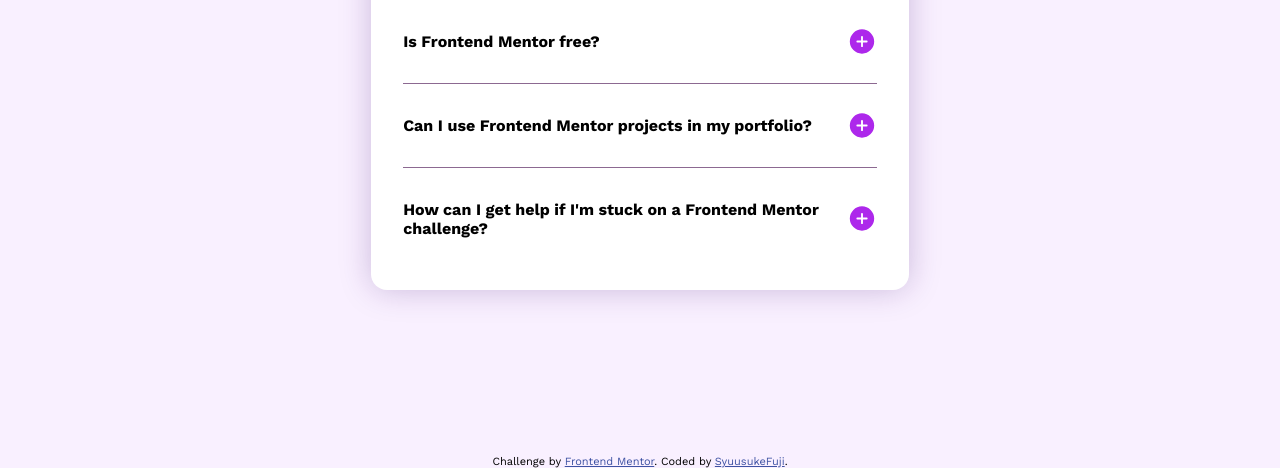
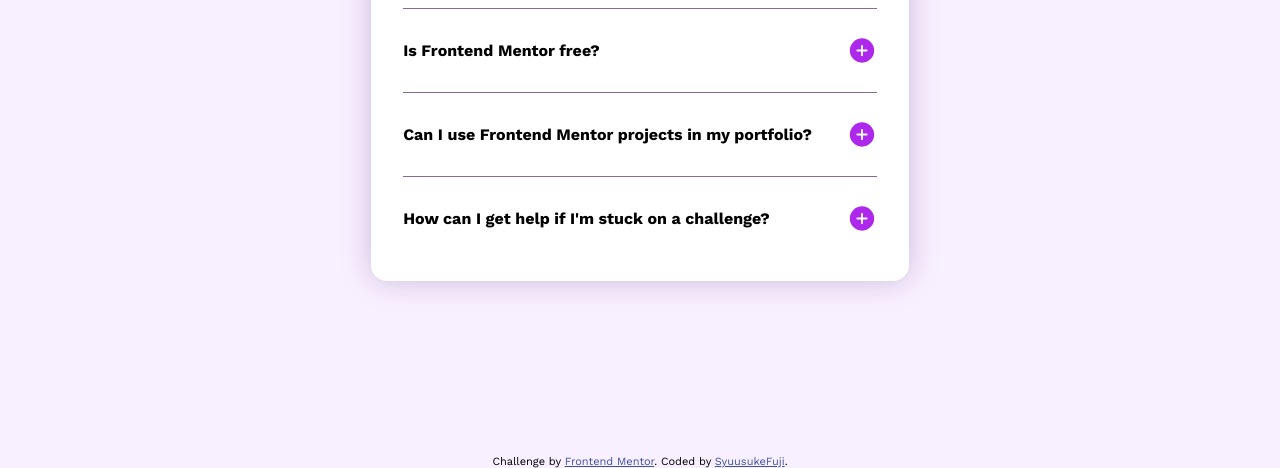
Before and after one commit to SyuusukeFuji/FAQ-Accordion, a plain HTML site: page index.html in a window 1280 px wide. Shown: the part 345-813 px from the top of the page. Drawn offline with nearby package versions, Linux system fonts and the light colour scheme.

Commit message:
Index Update

```diff
--- a/index.html
+++ b/index.html
@@ -41,7 +41,7 @@
     </details>
 
     <details>
-      <summary class="summary-title">How can I get help if I'm stuck on a Frontend Mentor challenge?</summary>
+      <summary class="summary-title">How can I get help if I'm stuck on a challenge?</summary>
       <p class="summary-info">The best place to get help is inside Frontend Mentor's Discord community. There's a help
         channel where you can ask questions and seek support from other community members.</p>
     </details>
```
